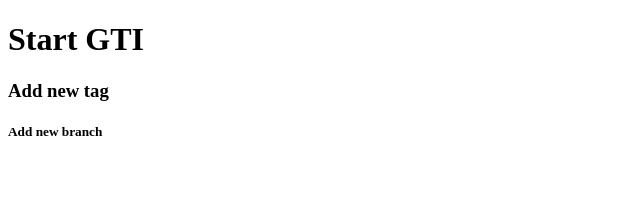
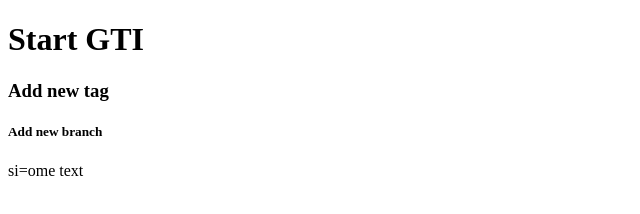
Before and after one commit to IvanTsolta/lesson1, a plain HTML site: page index.html in a window 1280 px wide. Shown: the full height of the page, 0-640 px from the left. Drawn offline with Linux system fonts and the light colour scheme.

Commit message:
test visual

```diff
--- a/index.html
+++ b/index.html
@@ -11,5 +11,6 @@
      <h1>Start GTI</h1>
      <h3>Add new tag</h3>
      <h5>Add new branch</h5>
+     <p>si=ome text</p>
 </body>
 </html>
```
